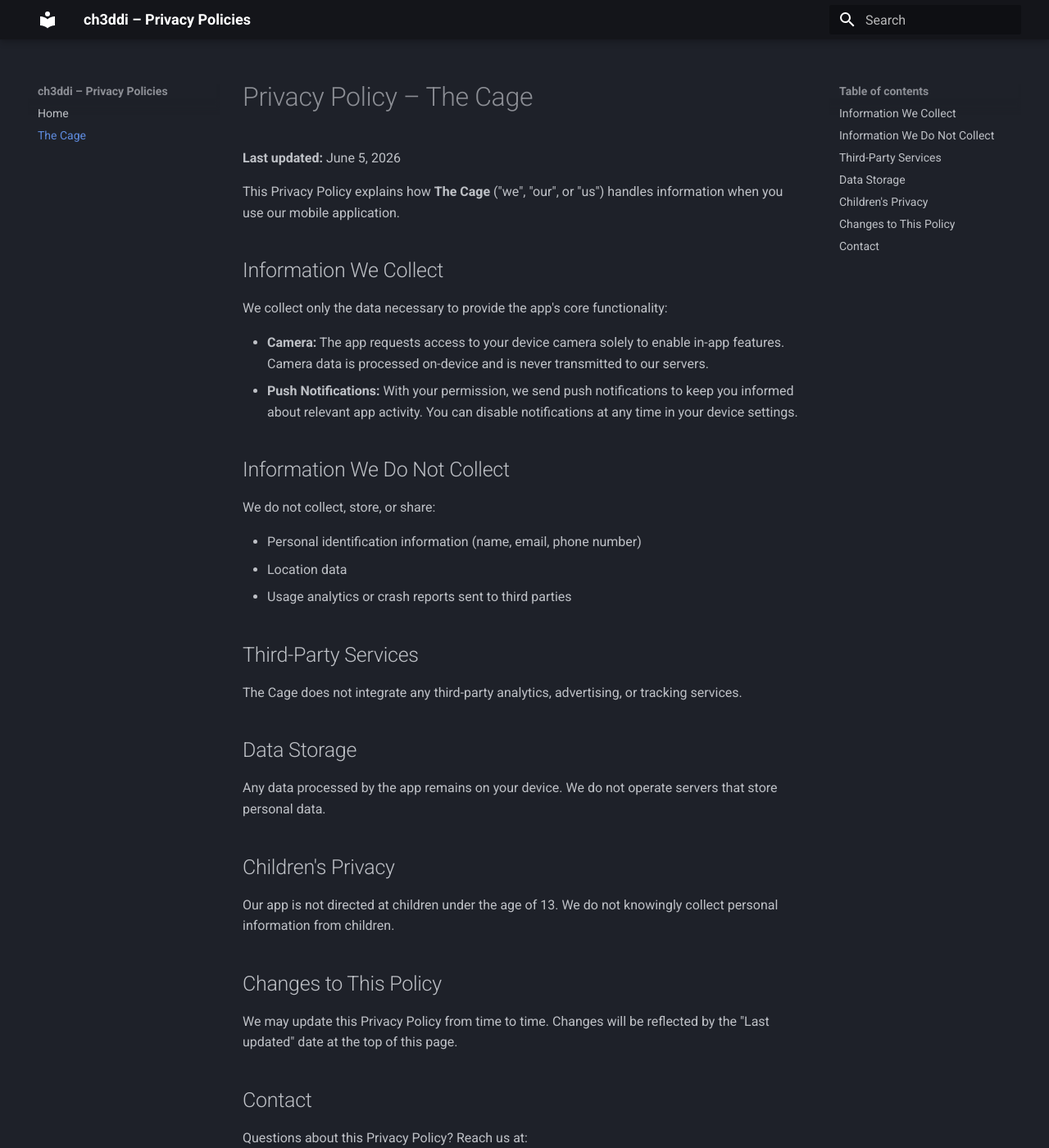
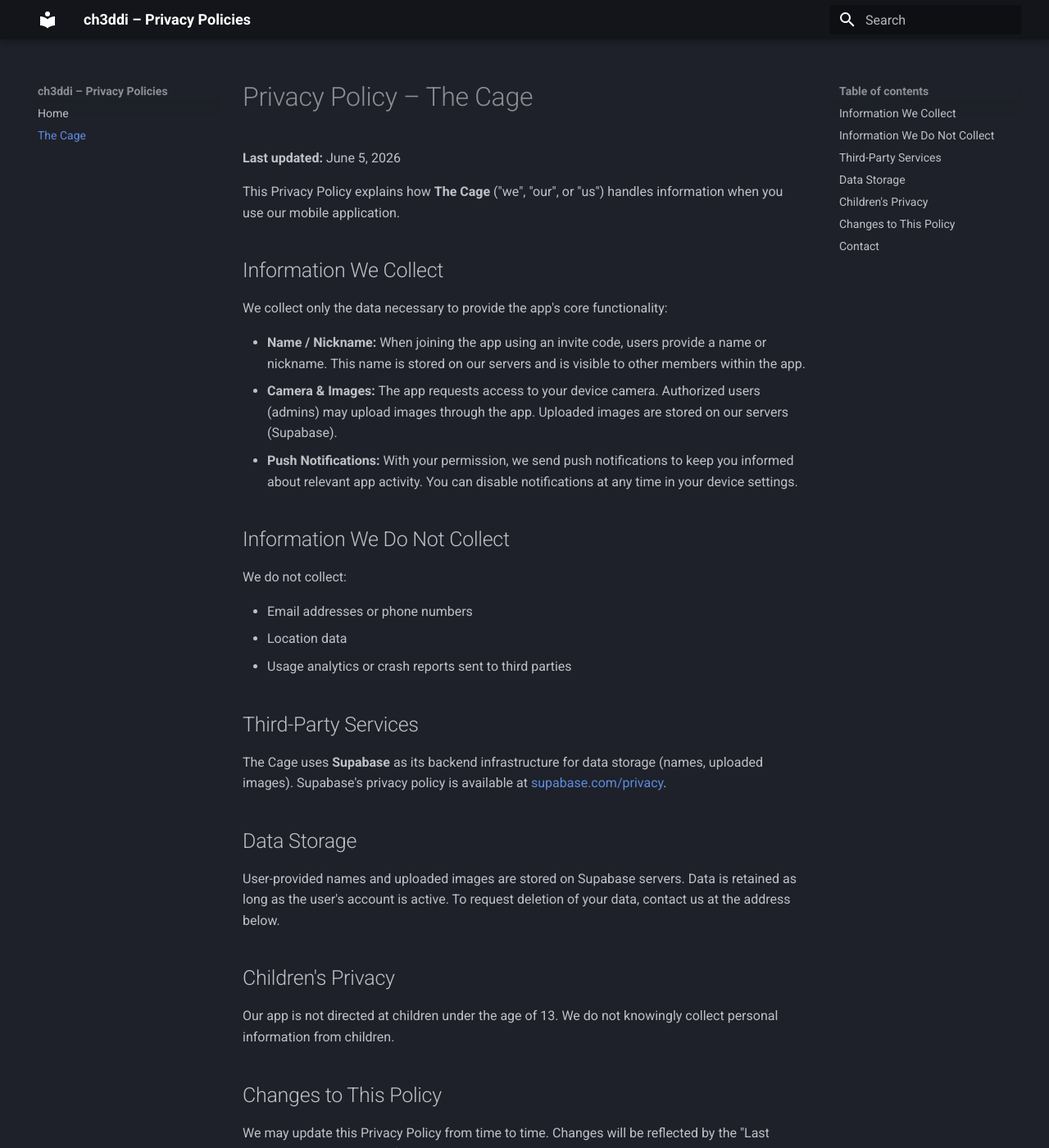
Before and after one commit to ch3ddr/privacy, an MkDocs documentation site: the page built from docs/the-cage.md, in a window 1280 px wide and 1400 px high. Shown: the whole window at 82% size. Built offline with MkDocs 1.6.1 and Material for MkDocs 9.7.7, drawn with Linux system fonts in a browser that asks for light colours.

Commit message:
Fix privacy policy: accurately describe data collection (names, images, Supabase)

```diff
--- a/docs/the-cage.md
+++ b/docs/the-cage.md
@@ -8,24 +8,25 @@
 
 We collect only the data necessary to provide the app's core functionality:
 
-- **Camera:** The app requests access to your device camera solely to enable in-app features. Camera data is processed on-device and is never transmitted to our servers.
+- **Name / Nickname:** When joining the app using an invite code, users provide a name or nickname. This name is stored on our servers and is visible to other members within the app.
+- **Camera & Images:** The app requests access to your device camera. Authorized users (admins) may upload images through the app. Uploaded images are stored on our servers (Supabase).
 - **Push Notifications:** With your permission, we send push notifications to keep you informed about relevant app activity. You can disable notifications at any time in your device settings.
 
 ## Information We Do Not Collect
 
-We do not collect, store, or share:
+We do not collect:
 
-- Personal identification information (name, email, phone number)
+- Email addresses or phone numbers
 - Location data
 - Usage analytics or crash reports sent to third parties
 
 ## Third-Party Services
 
-The Cage does not integrate any third-party analytics, advertising, or tracking services.
+The Cage uses **Supabase** as its backend infrastructure for data storage (names, uploaded images). Supabase's privacy policy is available at [supabase.com/privacy](https://supabase.com/privacy).
 
 ## Data Storage
 
-Any data processed by the app remains on your device. We do not operate servers that store personal data.
+User-provided names and uploaded images are stored on Supabase servers. Data is retained as long as the user's account is active. To request deletion of your data, contact us at the address below.
 
 ## Children's Privacy
 
```
